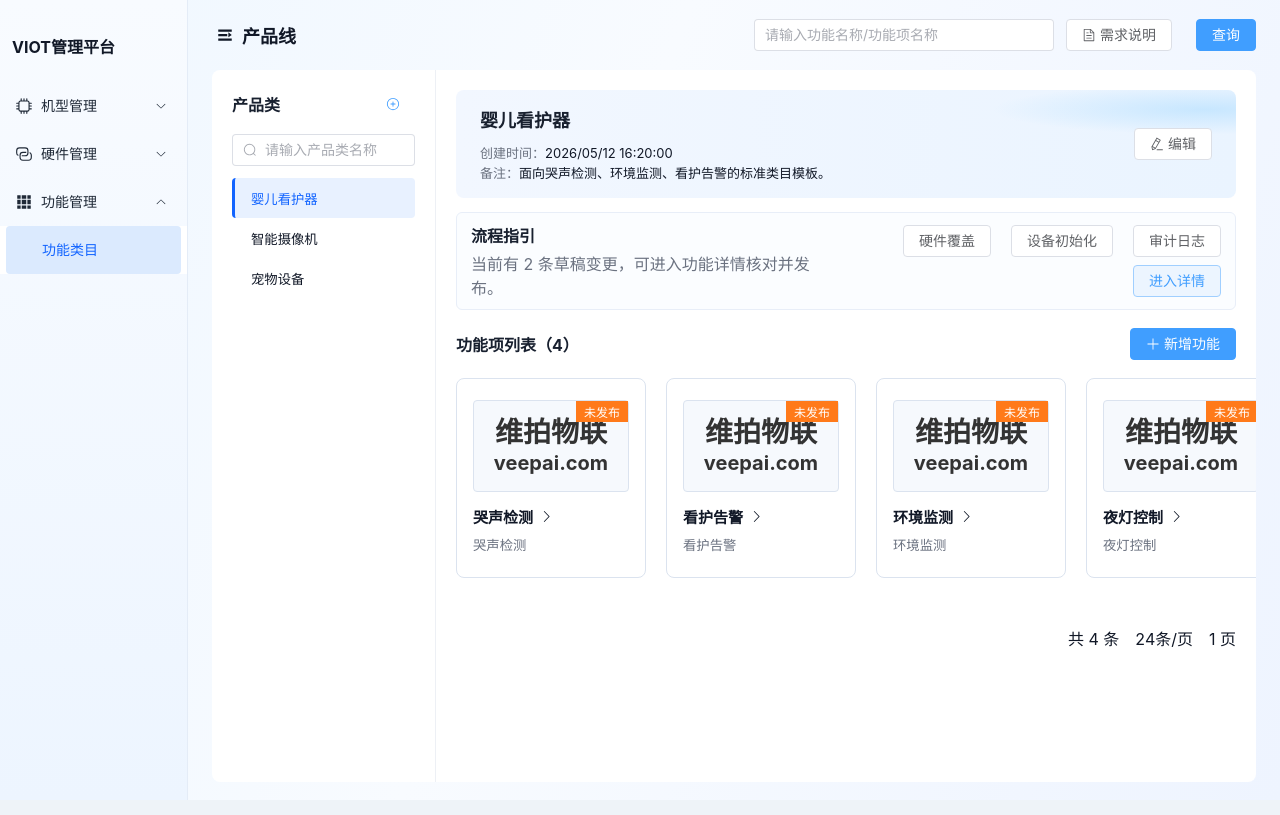
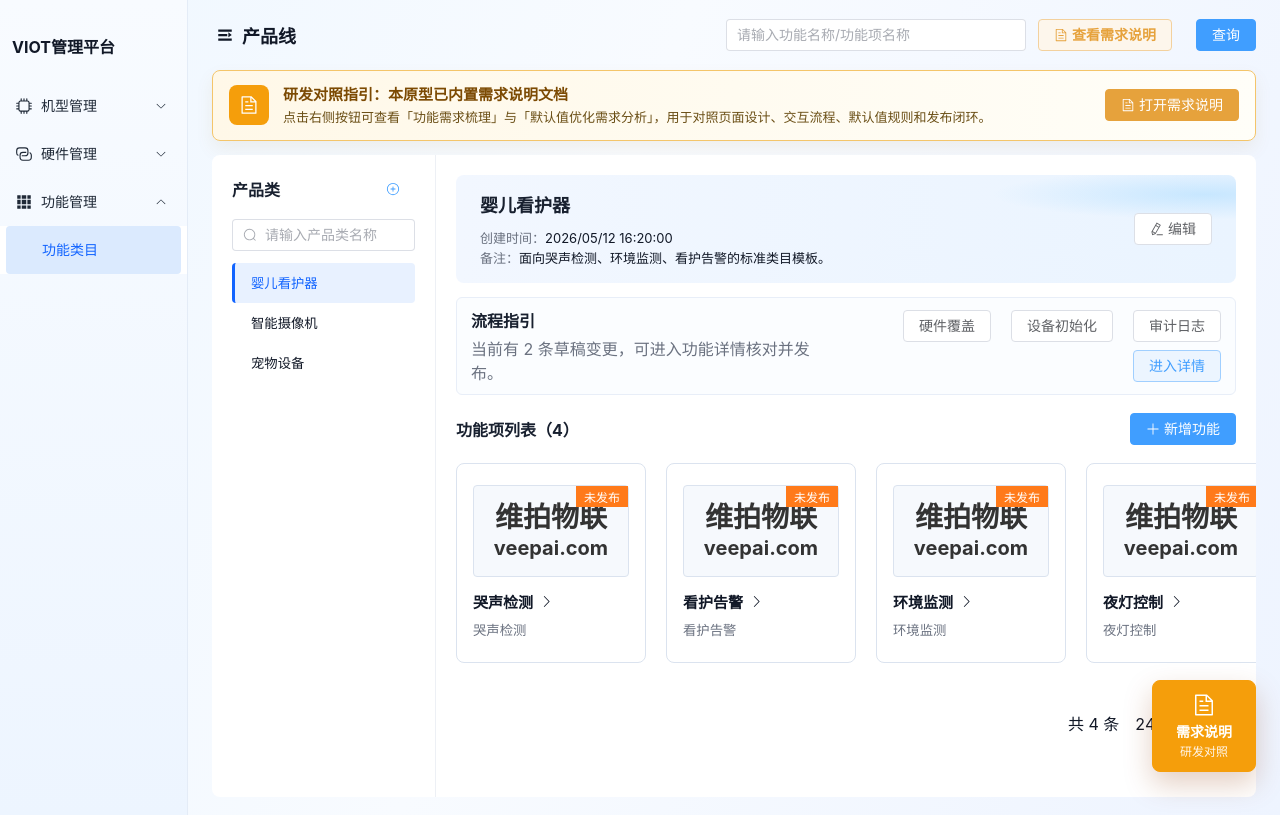
Before and after one commit to tangtangtang-tys/0512-Thing-Model-Optimization, a Vue app: page /iot/thing-model in a window 1280 px wide. Built offline with nearby package versions, Linux system fonts and the light colour scheme.

Commit message:
Highlight requirement docs entry

```diff
--- a/src/views/iot/ThingModelWorkspace.vue
+++ b/src/views/iot/ThingModelWorkspace.vue
@@ -36,11 +36,11 @@
         </div>
         <div v-if="!detailMode" class="topbar__actions">
           <el-input v-model="queryParams.keyword" class="top-search" placeholder="请输入功能名称/功能项名称" clearable @keyup.enter="handleQuery" />
-          <el-button plain :icon="Document" @click="docsOpen = true">需求说明</el-button>
+          <el-button class="docs-top-button" type="warning" plain :icon="Document" @click="docsOpen = true">查看需求说明</el-button>
           <el-button type="primary" @click="handleQuery">查询</el-button>
         </div>
         <div v-else class="topbar__actions">
-          <el-button plain :icon="Document" @click="docsOpen = true">需求说明</el-button>
+          <el-button class="docs-top-button" type="warning" plain :icon="Document" @click="docsOpen = true">查看需求说明</el-button>
           <el-tooltip :disabled="canPublish" content="当前没有草稿变更，暂不可发布" placement="top">
             <span>
               <el-button type="primary" :icon="UploadFilled" :disabled="!canPublish" @click="handleOpenPublish">立即发布</el-button>
@@ -48,6 +48,17 @@
           </el-tooltip>
         </div>
       </el-header>
+
+      <section class="requirements-guide" aria-label="需求说明入口">
+        <div class="requirements-guide__icon">
+          <el-icon><Document /></el-icon>
+        </div>
+        <div class="requirements-guide__content">
+          <strong>研发对照指引：本原型已内置需求说明文档</strong>
+          <span>点击右侧按钮可查看「功能需求梳理」与「默认值优化需求分析」，用于对照页面设计、交互流程、默认值规则和发布闭环。</span>
+        </div>
+        <el-button type="warning" :icon="Document" @click="docsOpen = true">打开需求说明</el-button>
+      </section>
 
       <el-main v-if="!detailMode" class="category-page">
         <aside class="category-panel">
@@ -199,6 +210,12 @@
       </el-main>
     </el-container>
   </el-container>
+
+  <button class="requirements-float" type="button" aria-label="打开需求说明文档" @click="docsOpen = true">
+    <el-icon><Document /></el-icon>
+    <span>需求说明</span>
+    <small>研发对照</small>
+  </button>
 
   <CategoryDialog v-if="categoryDialogOpen" v-model="categoryDialogOpen" :category="editingCategory" @success="handleCategorySaved" />
   <FunctionDialog
@@ -1191,21 +1208,137 @@ function getPublishStatusType(status: PublishStatus) {
 
 .topbar__actions {
   display: flex;
+  align-items: center;
   gap: 12px;
+}
+
+.docs-top-button {
+  font-weight: 600;
 }
 
 .top-search {
   width: 300px;
 }
 
+.requirements-guide {
+  display: flex;
+  align-items: center;
+  gap: 14px;
+  margin: 0 24px 14px;
+  padding: 12px 16px;
+  border: 1px solid #f4c56a;
+  border-radius: 8px;
+  background: linear-gradient(90deg, #fff8e8 0%, #fffef8 100%);
+  box-shadow: 0 8px 18px rgba(154, 102, 18, 0.08);
+}
+
+.requirements-guide__icon {
+  display: grid;
+  width: 40px;
+  height: 40px;
+  flex: 0 0 40px;
+  place-items: center;
+  border-radius: 8px;
+  background: #f59e0b;
+  color: #fff;
+  font-size: 20px;
+}
+
+.requirements-guide__content {
+  min-width: 0;
+  flex: 1;
+
+  strong,
+  span {
+    display: block;
+  }
+
+  strong {
+    color: #7c4a03;
+    font-size: 15px;
+  }
+
+  span {
+    margin-top: 4px;
+    color: #6b4f16;
+    font-size: 13px;
+    line-height: 1.5;
+  }
+}
+
+.requirements-float {
+  position: fixed;
+  right: 24px;
+  bottom: 28px;
+  z-index: 50;
+  display: grid;
+  width: 104px;
+  min-height: 92px;
+  place-items: center;
+  padding: 12px 10px;
+  border: 1px solid #f59e0b;
+  border-radius: 8px;
+  background: #f59e0b;
+  color: #fff;
+  box-shadow: 0 12px 28px rgba(146, 64, 14, 0.25);
+  cursor: pointer;
+
+  .el-icon {
+    font-size: 24px;
+  }
+
+  span {
+    margin-top: 4px;
+    font-size: 14px;
+    font-weight: 700;
+  }
+
+  small {
+    color: #fff7ed;
+    font-size: 12px;
+  }
+}
+
+.requirements-float:hover {
+  background: #d97706;
+}
+
 .category-page {
   display: flex;
-  min-height: calc(100vh - 88px);
+  min-height: calc(100vh - 158px);
   margin: 0 24px 18px;
   padding: 0;
   border-radius: 8px;
   background: #fff;
   overflow: hidden;
+}
+
+@media (max-width: 860px) {
+  .topbar {
+    height: auto !important;
+    flex-wrap: wrap;
+    gap: 10px;
+    padding-top: 14px;
+    padding-bottom: 14px;
+  }
+
+  .topbar__actions {
+    width: 100%;
+    flex-wrap: wrap;
+  }
+
+  .top-search {
+    width: 100%;
+  }
+
+  .requirements-guide {
+    align-items: flex-start;
+    margin: 0 12px 12px;
+  }
+
+  .requirements-guide > .el-button {
+    flex: 0 0 auto;
+  }
 }
 
 .category-panel {
```
